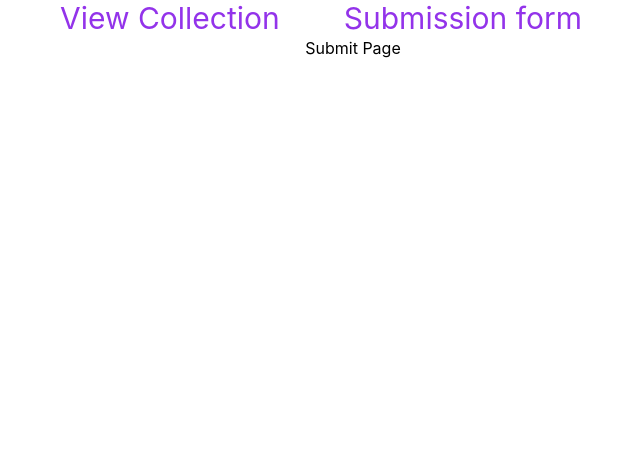
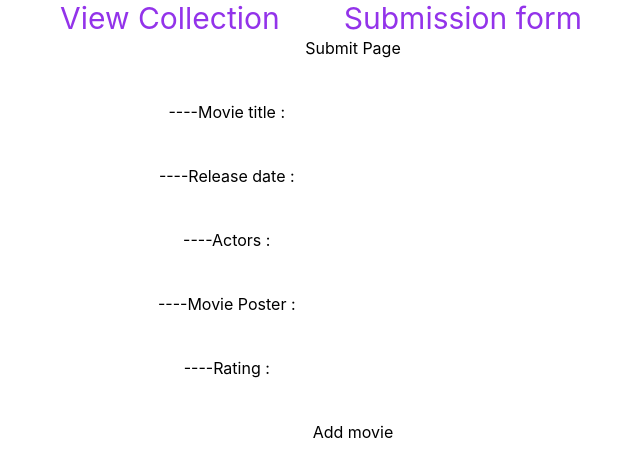
Before and after one commit to keshiki808/react-movie-collection, a React (Create React App) app: page /submit in a window 1280 px wide. Shown: the top 476 px of the page, without its empty margins (287-927 px from the left). Built offline with nearby package versions, Linux system fonts and the light colour scheme.

Commit message:
Added remove functionality

```diff
--- a/public/movies.json
+++ b/public/movies.json
@@ -14,6 +14,5 @@
     "actors": ["James Woods", "Debbie Harry"],
     "moviePoster": "videodrome.jpg",
     "rating": 5
-  },
-  {}
+  }
 ]
--- a/src/App.js
+++ b/src/App.js
@@ -3,6 +3,7 @@ import HomePage from "./pages/HomePage";
 import SubmitPage from "./pages/SubmitPage";
 import { BrowserRouter as Router, Routes, Route } from "react-router-dom";
 import NavBar from "./components/NavBar";
+import { useEffect, useState } from "react";
 
 function App() {
   return (
--- a/src/components/Movie.js
+++ b/src/components/Movie.js
@@ -1,21 +1,30 @@
 import React from "react";
 
-const Movie = ({ info }) => {
-  const { id, name, releaseDate, actors, moviePoster, rating } = info;
-  console.log(actors);
+const Movie = ({ info, removeItem }) => {
+  const { id, name, releaseDate, actors, moviePoster, rating, removeMovie } =
+    info;
+  console.log(info);
 
   return (
-    <div class="container mx-auto">
+    <div className="container mx-auto">
       <h4>{name}</h4>
       <img
-        class="mx-auto"
+        className="mx-auto"
         style={{ height: "200px" }}
         src={`./images/${moviePoster}`}
         alt={name}
       />
       <p>Released: {releaseDate}</p>
-      <p>Starring: {actors}</p>
+      <p>Starring: {actors && actors.join(", ")}</p>
       <p>Rating: {rating}</p>
+      <button
+        onClick={() => {
+          removeItem(id);
+        }}
+      >
+        Remove movie
+      </button>
+      <div>---------</div>
     </div>
   );
 };
--- a/src/components/NavBar.js
+++ b/src/components/NavBar.js
@@ -3,16 +3,16 @@ import { Link } from "react-router-dom";
 const NavBar = () => {
   return (
     <nav>
-      <ul class="flex justify-center">
+      <ul className="flex justify-center">
         {/* <li class="mr-16 text-3xl text-purple-600 hover:text-pink-800">Nav</li> */}
-        <li class="mr-16">
-          <Link class="text-3xl text-purple-600 hover:text-pink-800" to="/">
+        <li className="mr-16">
+          <Link className="text-3xl text-purple-600 hover:text-pink-800" to="/">
             View Collection
           </Link>
         </li>
-        <li class="mr-16">
+        <li className="mr-16">
           <Link
-            class="text-3xl text-purple-600 hover:text-pink-800"
+            className="text-3xl text-purple-600 hover:text-pink-800"
             to="/submit"
           >
             Submission form
--- a/src/pages/HomePage.js
+++ b/src/pages/HomePage.js
@@ -7,12 +7,20 @@ const HomePage = () => {
       .then((response) => response.json())
       .then(setMovies);
   }, []);
+
+  const removeMovie = (id) => {
+    const newMovieCollection = movies.filter((movie) => {
+      return movie.id !== id;
+    });
+    setMovies(newMovieCollection);
+  };
+
   return (
     <>
       <div>HomePage</div>
       <h1>Movie Reviews</h1>
       {movies.map((movie) => {
-        return <Movie info={movie}></Movie>;
+        return <Movie info={movie} removeItem={removeMovie}></Movie>;
       })}
     </>
   );
--- a/src/pages/SubmitPage.js
+++ b/src/pages/SubmitPage.js
@@ -1,5 +1,106 @@
+import { useState, useEffect } from "react";
+
 const SubmitPage = () => {
-  return <div>Submit Page</div>;
+  const [movies, setMovies] = useState([]);
+  // useEffect(() => {
+  //   fetch("./movies.json")
+  //     .then((response) => response.json())
+  //     .then(setMovies);
+  // }, []);
+  const [movie, setMovie] = useState({
+    name: "",
+    releaseDate: "",
+    actors: "",
+    moviePoster: "",
+    rating: "",
+  });
+
+  const changeUpdater = (e) => {
+    const name = e.target.name;
+    const value = e.target.value;
+    setMovie({ ...movie, [name]: value });
+  };
+
+  const submitData = (e) => {
+    e.preventDefault();
+    const submittedMovie = { ...movie, id: new Date().getTime.toString() };
+    setMovies([...movies, submittedMovie]);
+    setMovie({
+      name: "",
+      releaseDate: "",
+      actors: "",
+      moviePoster: "",
+      rating: "",
+    });
+    console.log(movies);
+  };
+  return (
+    <>
+      <div>Submit Page</div>
+      <article>
+        <form>
+          <div className="my-10">
+            ----
+            <label htmlFor="name">Movie title : </label>
+            <input
+              type="text"
+              id="name"
+              name="name"
+              value={movie.name}
+              onChange={changeUpdater}
+            />
+          </div>
+          <div className="my-10">
+            ----
+            <label htmlFor="releaseDate">Release date : </label>
+            <input
+              type="text"
+              id="releaseDate"
+              name="releaseDate"
+              value={movie.releaseDate}
+              onChange={changeUpdater}
+            />
+          </div>
+          <div className="my-10">
+            ----
+            <label htmlFor="actors">Actors : </label>
+            <input
+              type="text"
+              id="actors"
+              name="actors"
+              value={movie.actors}
+              onChange={changeUpdater}
+            />
+          </div>
+          <div className="my-10">
+            ----
+            <label htmlFor="moviePoster">Movie Poster : </label>
+            <input
+              type="text"
+              id="moviePoster"
+              name="moviePoster"
+              value={movie.moviePoster}
+              onChange={changeUpdater}
+            />
+          </div>
+          <div className="my-10">
+            ----
+            <label htmlFor="rating">Rating : </label>
+            <input
+              type="text"
+              id="rating"
+              name="rating"
+              value={movie.rating}
+              onChange={changeUpdater}
+            />
+          </div>
+          <button type="submit" onClick={submitData}>
+            Add movie
+          </button>
+        </form>
+      </article>
+    </>
+  );
 };
 
 export default SubmitPage;
```
